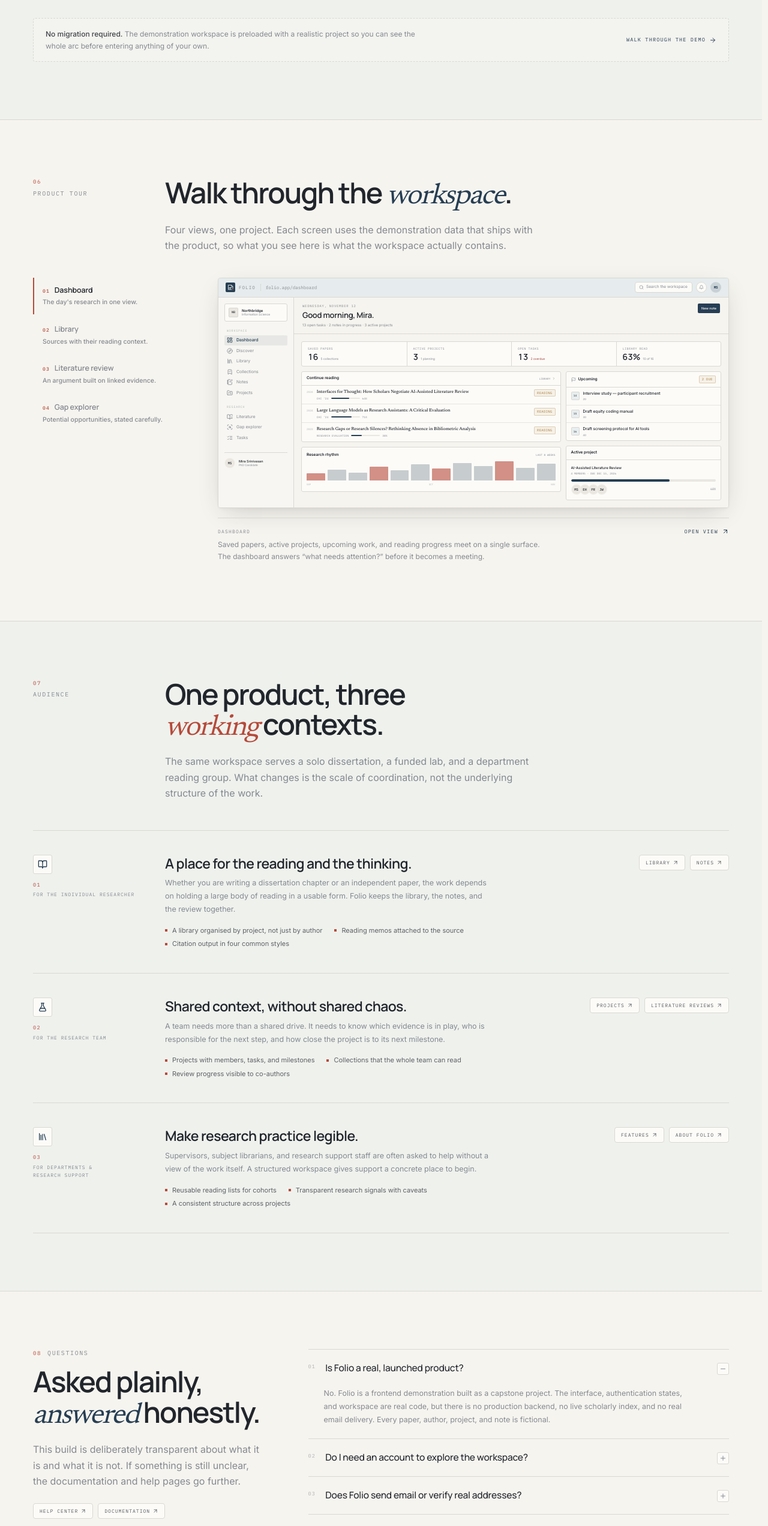
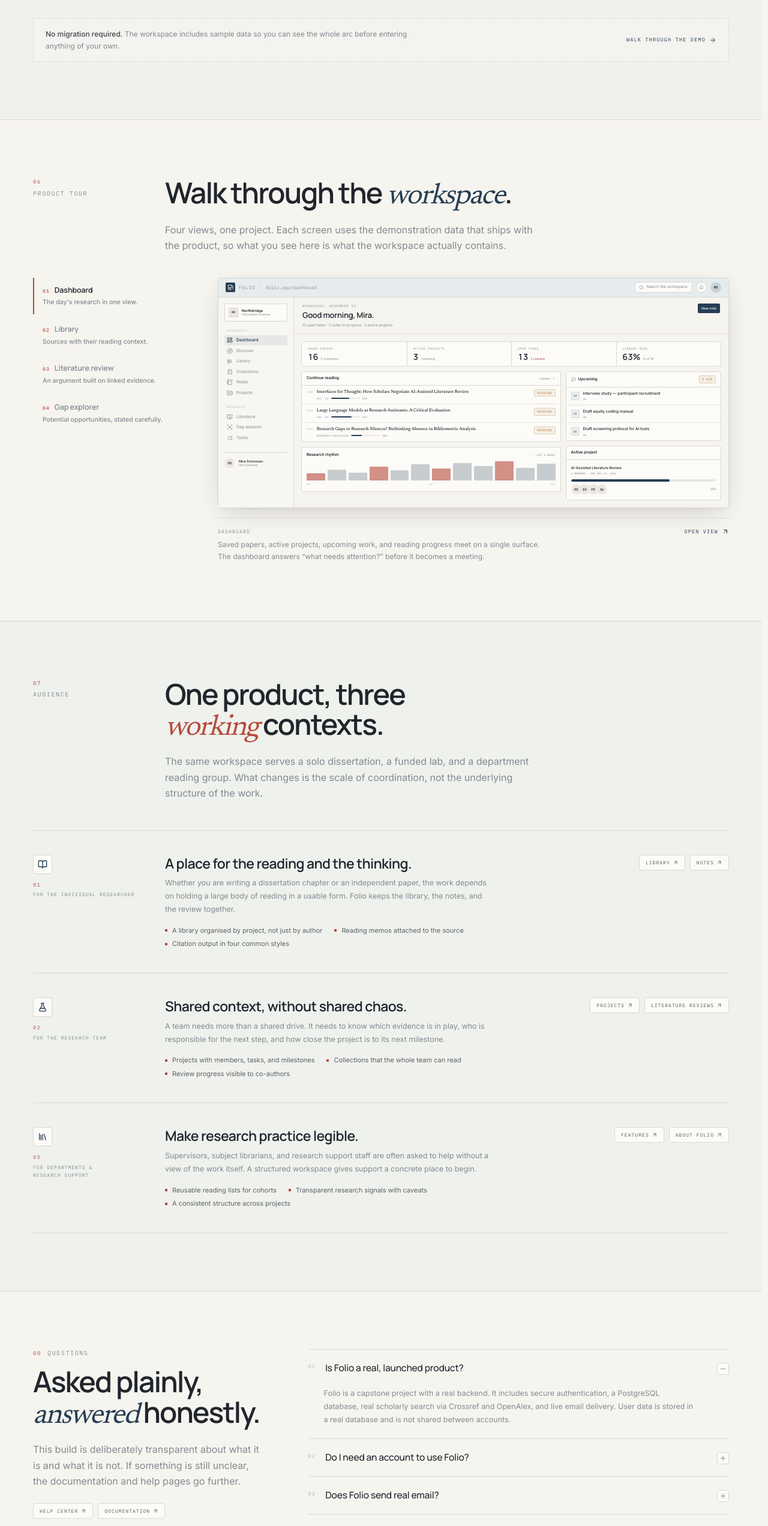
Before and after one commit to halloffame12/Folio-, a Next.js app: page / in a window 1280 px wide. Shown: the part 6633-9177 px from the top of the page at 60% size. Built offline with nearby package versions, Linux system fonts and the light colour scheme; no server answers.

Commit message:
Update marketing copy to reflect live product

```diff
--- a/src/components/marketing/faq.tsx
+++ b/src/components/marketing/faq.tsx
@@ -9,17 +9,17 @@ const faqs = [
   {
     question: "Is Folio a real, launched product?",
     answer:
-      "No. Folio is a frontend demonstration built as a capstone project. The interface, authentication states, and workspace are real code, but there is no production backend, no live scholarly index, and no real email delivery. Every paper, author, project, and note is fictional.",
+      "Folio is a capstone project with a real backend. It includes secure authentication, a PostgreSQL database, real scholarly search via Crossref and OpenAlex, and live email delivery. User data is stored in a real database and is not shared between accounts.",
   },
   {
-    question: "Do I need an account to explore the workspace?",
+    question: "Do I need an account to use Folio?",
     answer:
-      "No. The demonstration workspace at /dashboard is open and preloaded with a complete research project. Creating an account walks through the interface states for registration, verification, and sign-in, but it is not required to see the product.",
+      "Yes. Create an account to access your personal research workspace. Your library, notes, projects, and settings are tied to your account and stored securely.",
   },
   {
-    question: "Does Folio send email or verify real addresses?",
+    question: "Does Folio send real email?",
     answer:
-      "No. Registration, password reset, and email verification are simulated in the browser. The verification screen lets you preview pending, verified, and expired-link states. No message leaves the page, and no token is validated by a server.",
+      "Yes. Registration sends a verification email, and password reset sends a reset link. Email delivery uses a real provider (Resend).",
   },
   {
     question: "Does Folio use AI to write reviews or discover gaps?",
@@ -34,12 +34,12 @@ const faqs = [
   {
     question: "Where is my data stored?",
     answer:
-      "Any account you create in the demonstration is kept in this browser's local storage, and the workspace state is also local. Nothing is transmitted to a server. Because this is not a production system, please do not enter sensitive or unpublished material.",
+      "Your data is stored in a PostgreSQL database hosted on Neon. Each user's data is isolated and accessible only through authenticated sessions.",
   },
   {
     question: "Can I use Folio with a research team?",
     answer:
-      "The demonstration includes collaborators, shared collections, tasks, and milestones so you can see how team coordination is modelled. Those collaborators are fictional. Real multi-user access, permissions, and sync would require a backend that this phase does not include.",
+      "Yes. Create a project and invite members by email. Members can be assigned roles (Owner, Admin, Member) with appropriate permissions. Tasks and milestones can be assigned to team members.",
   },
 ];
 
--- a/src/components/marketing/final-cta.tsx
+++ b/src/components/marketing/final-cta.tsx
@@ -83,7 +83,7 @@ export function FinalCta() {
 
             <div className="relative border-t border-primary-foreground/15 px-6 py-3 sm:px-10 lg:px-12">
               <p className="font-mono text-[7.5px] uppercase leading-relaxed tracking-[0.13em] text-primary-foreground/45 dark:text-primary-foreground/75">
-                Frontend demonstration · Mock scholarship · No live services, emails, or production
+                Live product · Real scholarly search · Secure authentication
                 security
               </p>
             </div>
--- a/src/components/marketing/footer.tsx
+++ b/src/components/marketing/footer.tsx
@@ -50,9 +50,9 @@ export function Footer() {
               research forward with your team.
             </p>
             <p className="mt-6 font-mono text-[8px] uppercase leading-relaxed tracking-[0.14em] text-muted-foreground/60">
-              Frontend demonstration
+              Academic research workspace
               <br />
-              All scholarship shown is fictional
+              Real data and real accounts
             </p>
           </div>
 
@@ -81,7 +81,7 @@ export function Footer() {
 
         <div className="mt-12 flex flex-col gap-3 border-t border-border pt-5 sm:flex-row sm:items-center sm:justify-between">
           <p className="font-mono text-[8.5px] uppercase tracking-[0.12em] text-muted-foreground/60">
-            © 2026 Folio · Built as a frontend demonstration
+            © 2026 Folio · Academic research workspace
           </p>
           <p className="font-mono text-[8px] uppercase tracking-[0.12em] text-muted-foreground/50">
             Set in Manrope, Newsreader, Inter &amp; IBM Plex Mono
--- a/src/components/marketing/how-it-works.tsx
+++ b/src/components/marketing/how-it-works.tsx
@@ -93,7 +93,7 @@ export function HowItWorks() {
             <div className="flex flex-col gap-3 rounded border border-dashed border-border bg-background/70 px-5 py-4 sm:flex-row sm:items-center sm:justify-between">
               <p className="max-w-[620px] text-[12px] leading-relaxed text-muted-foreground">
                 <span className="font-medium text-foreground/85">No migration required.</span>{" "}
-                The demonstration workspace is preloaded with a realistic project so you can see the
+                The workspace includes sample data so you can see the
                 whole arc before entering anything of your own.
               </p>
               <Link
```
